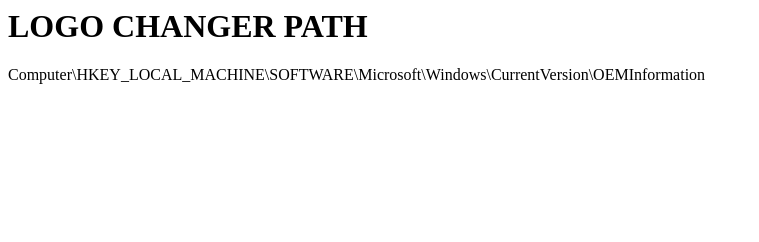
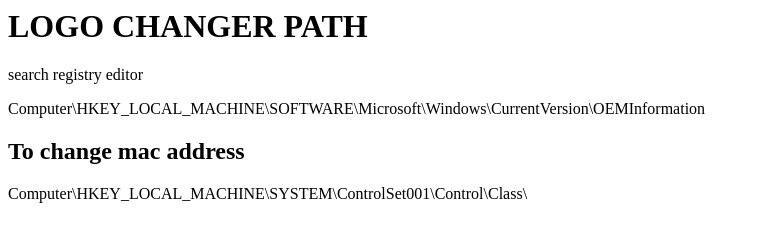
Before and after one commit to shathish-surya/port, a plain HTML site: page index.html in a window 1280 px wide. Shown: the whole page, without its empty margins (0-759 px from the left). Drawn offline with Linux system fonts and the light colour scheme.

Commit message:
Update index.html

```diff
--- a/index.html
+++ b/index.html
@@ -4,7 +4,10 @@
 <title> win10 </title>
 <body>
 <h1> LOGO CHANGER PATH </h1>
+  <p>search registry editor</p>
   <p>Computer\HKEY_LOCAL_MACHINE\SOFTWARE\Microsoft\Windows\CurrentVersion\OEMInformation</p>
+  <h2> To change mac address</h2>
+  <p>Computer\HKEY_LOCAL_MACHINE\SYSTEM\ControlSet001\Control\Class\</p>
   </body>
 </head>
 </html>
```
